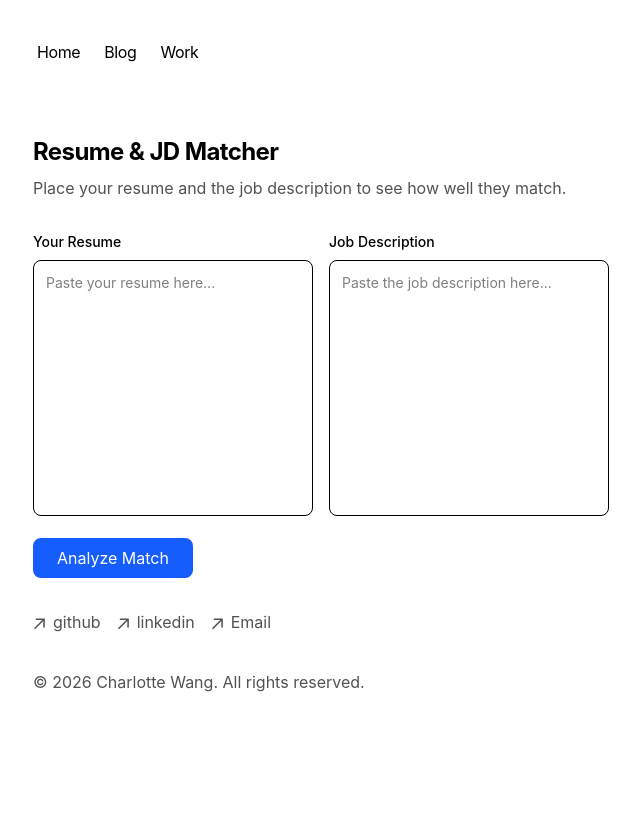
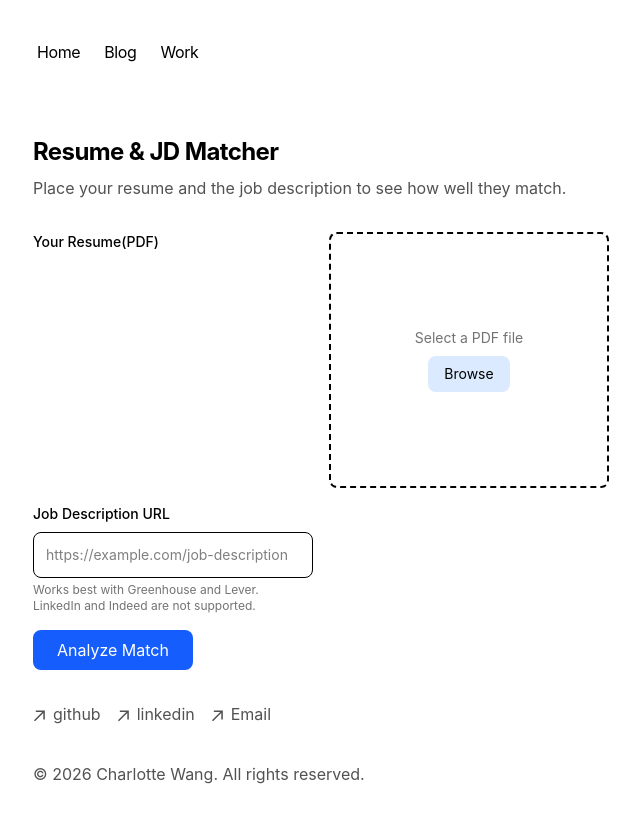
Before and after one commit to CharlotteYW/my-portfolio, a Next.js app: page /resume-matcher in a window 1280 px wide. Shown: the top 822 px of the page, without its empty margins (319-959 px from the left). Before the commit the page ends 800 px from the top, so only its background shows below. Built offline with nearby package versions, Linux system fonts and the light colour scheme.

Commit message:
fix some error and it works in production

```diff
--- a/app/api/resume-match/route.ts
+++ b/app/api/resume-match/route.ts
@@ -1,14 +1,28 @@
 import Anthropic from "@anthropic-ai/sdk";
+import {extractTextFromPDF} from 'app/lib/pdf-utils'
+import {fetchJobFromUrl} from 'app/lib/job-utils'
 
 const client = new Anthropic()
 
 export async function POST(request: Request) {
     try{
-        const { resume, jobDescription } = await request.json()
 
-        if (!resume || !jobDescription) {
-            return   Response.json({ error: 'Resume and job description are required' }, { status: 400 })
+        const fromData = await request.formData()
+        const resumeFile = fromData.get('resumeFile') as File | null
+        const jobUrl = fromData.get('jobUrl') as string | null
+
+        if(!resumeFile || resumeFile.size === 0){
+            return Response.json({error: 'Resume file is required'}, {status:400})
         }
+        if(!jobUrl){
+            return Response.json({error: 'Job URL is required'}, {status:400})
+        }
+
+        const resumeBuffer = await resumeFile.arrayBuffer()
+        const resume = await extractTextFromPDF(Buffer.from(resumeBuffer))
+        const jobDescription = await fetchJobFromUrl(jobUrl)
+
+
         const message = await client.messages.create({
             model: 'claude-haiku-4-5',
             max_tokens:1024,
@@ -43,7 +57,7 @@ export async function POST(request: Request) {
 
     } catch (error) {
         console.error('Claude API error:', error)
-        return Response.json({ error: 'Failed to analyze resume' }, { status: 400 })
+        return Response.json({ error: 'Failed to analyze resume' }, { status: 500 })
     }
 
 }
--- /dev/null
+++ b/app/lib/job-utils.ts
@@ -0,0 +1,33 @@
+import * as cheerio from 'cheerio'
+
+export async function fetchJobFromUrl(url: string): Promise<string> {
+    const response = await fetch(url, {
+        headers: {
+            'User-Agent': 'Mozilla/5.0 (Windows NT 10.0; Win64; x64) AppleWebKit/537.36 (KHTML, like Gecko) Chrome/91.0.4472.124 Safari/537.36'
+        }
+    })
+    if (!response.ok) {
+        throw new Error(`Failed to fetch job description from ${url}, status: ${response.status}`)
+    }
+    const html = await response.text()
+    const $ = cheerio.load(html)
+
+    $('script, style, nav, header, footer, aside').remove()
+
+    const selectors = [
+        '#content',
+        '.posting-description',
+        '.job-description',
+        '#job-description',
+        'main',
+        'article',
+    ]
+
+    for (const selector of selectors) {
+        const element = $(selector)
+        if (element.length && element.text().trim().length > 200) {
+            return element.text().replace(/\s+/g, ' ').trim()
+        }
+    }
+    return $('body').text().replace(/\s+/g, ' ').trim().slice(0, 5000)
+}
--- /dev/null
+++ b/app/lib/pdf-utils.ts
@@ -0,0 +1,5 @@
+export async function  extractTextFromPDF(buffer: Buffer): Promise<string> {
+    const pdfParse =  require('pdf-parse')
+    const data = await pdfParse(buffer)
+    return data.text
+}
--- a/app/resume-matcher/page.tsx
+++ b/app/resume-matcher/page.tsx
@@ -10,26 +10,29 @@ interface MatchResult {
 }
 
 export default function ResumeMatcher() {
-  const [resume, setResume] = useState('')
-  const [jobDescription, setJobDescription] = useState('')
+  const [resumeFile, setResumeFile] = useState<File | null>(null)
+  const [jobUrl, setJobUrl] = useState('')
   const [result, setResult] = useState<MatchResult | null>(null)
   const [loading, setLoading] = useState(false)
   const [error, setError] = useState<string | null>(null)
 
   async function analyzeResumeMatch() {
-    if (!resume || !jobDescription) {
-      setError('Please provide both resume and job description')
-      return
-    }
+
     setLoading(true)
     setError('')
     try {
+        if(!resumeFile) {setError('Please upload your resume file.'); setLoading(false); return}
+        if(!jobUrl) {setError('Please enter the job URL.'); setLoading(false); return}
+
+        const formData = new FormData()
+        formData.append('resumeFile', resumeFile)
+        formData.append('jobUrl', jobUrl)
         const res = await fetch('/api/resume-match', {
             method: 'POST',
             headers: {
                 'Content-Type': 'application/json'
             },
-            body: JSON.stringify({ resume, jobDescription })
+            body: formData
         })
         if (!res.ok) throw new Error('Failed to analyze resume')
         setResult(await res.json())
@@ -47,24 +50,32 @@ export default function ResumeMatcher() {
             <p className="text-neutral-600 dark:text-neutral-400 mb-8">
                 Place your resume and the job description to see how well they match.
             </p>
-            <div className="grid grid-cols-1 md:grid-cols-2 gap-4 mb-4">
+                <div className="grid grid-cols-1 md:grid-cols-2 gap-4 mb-4">
+
+                <label className="block text-sm font-medium mb-2">Your Resume(PDF)</label>
+                <div className="w-full h-64 border-2 border-dashed rounded-lg flex flex-col items-center justify-center gap-2">
+                    <p  className="text-sm text-neutral-500">{resumeFile ?   resumeFile.name : 'Select a PDF file'}</p>
+                    <label className="cursor-pointer px-4 py-2 bg-blue-100 rounded-lg text-sm hover:bg-blue-200">
+                        Browse
+                        <input
+                            type="file"
+                            className="hidden"
+                            accept=".pdf"
+                            onChange={(e) => setResumeFile(e.target.files?.[0] || null)}
+                        />
+                    </label>
+                </div>
+
                 <div>
-                <label className="block text-sm font-medium mb-2">Your Resume</label>
-                <textarea
-                        className="w-full h-64 p-3 border rounded-lg text-sm resize-none focus:outline-none focus:ring-2 focus:ring-neutral-300"
-                        placeholder="Paste your resume here..."
-                        value={resume}
-                        onChange={(e) => setResume(e.target.value)}
+                    <label className="block text-sm font-medium mb-2">Job Description URL</label>
+                    <input
+                        type="url"
+                        className="w-full p-3 border rounded-lg text-sm focus:outline-none focus:ring-2 focus:ring-blue-300"
+                        placeholder="https://example.com/job-description"
+                        value={jobUrl}
+                        onChange={(e) => setJobUrl(e.target.value)}
                     />
-                </div>
-                <div>
-                    <label className="block text-sm font-medium mb-2">Job Description</label>
-                    <textarea
-                        className="w-full h-64 p-3 border rounded-lg text-sm resize-none focus:outline-none focus:ring-2 focus:ring-neutral-300"
-                        placeholder="Paste the job description here..."
-                        value={jobDescription}
-                        onChange={(e) => setJobDescription(e.target.value)}
-                    />
+                    <p className="text-xs text-neutral-500 mt-1">Works best with Greenhouse and Lever. <br/> LinkedIn and Indeed are not supported.</p>
                 </div>
             </div>
             {error && <p className="text-red-500 text-sm mb-4">{error}</p>}
--- a/app/work/page.tsx
+++ b/app/work/page.tsx
@@ -18,7 +18,7 @@ export default function WorkPage() {
                 title="Resume & JD Matcher"
                 description="A tool that uses AI to analyze the match between a resume and a job description, providing a match score and insights for improvement."
                 href="/resume-matcher"
-                tags={['AI', 'NLP', 'React']}
+                tags={['AI', 'NLP', 'React', 'LLM']}
                 status="Completed"
             />
             </div>
--- a/package.json
+++ b/package.json
@@ -9,11 +9,14 @@
     "@anthropic-ai/sdk": "^0.102.0",
     "@tailwindcss/postcss": "4.0.0-alpha.13",
     "@types/node": "20.11.17",
+    "@types/pdf-parse": "^1.1.5",
     "@vercel/analytics": "^1.1.3",
     "@vercel/speed-insights": "^1.0.9",
+    "cheerio": "^1.2.0",
     "geist": "^1.7.2",
     "next": "^16.0.10",
     "next-mdx-remote": "^6.0.0",
+    "pdf-parse": "^2.4.5",
     "postcss": "^8.4.35",
     "react": "^19.2.1",
     "react-dom": "^19.2.1",
```
Also changed, not shown: 1 other file (tests, documents, lock files or other folders).
